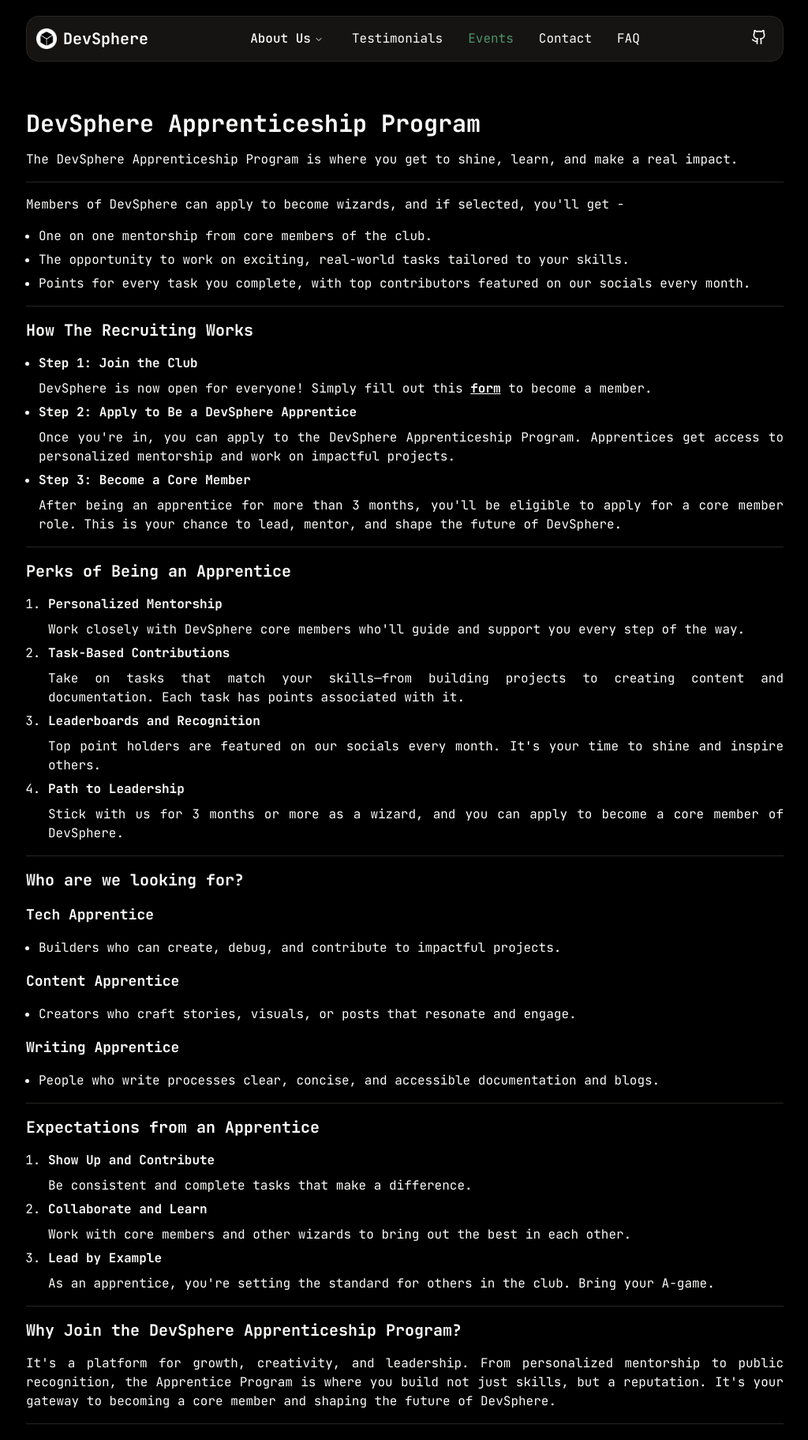
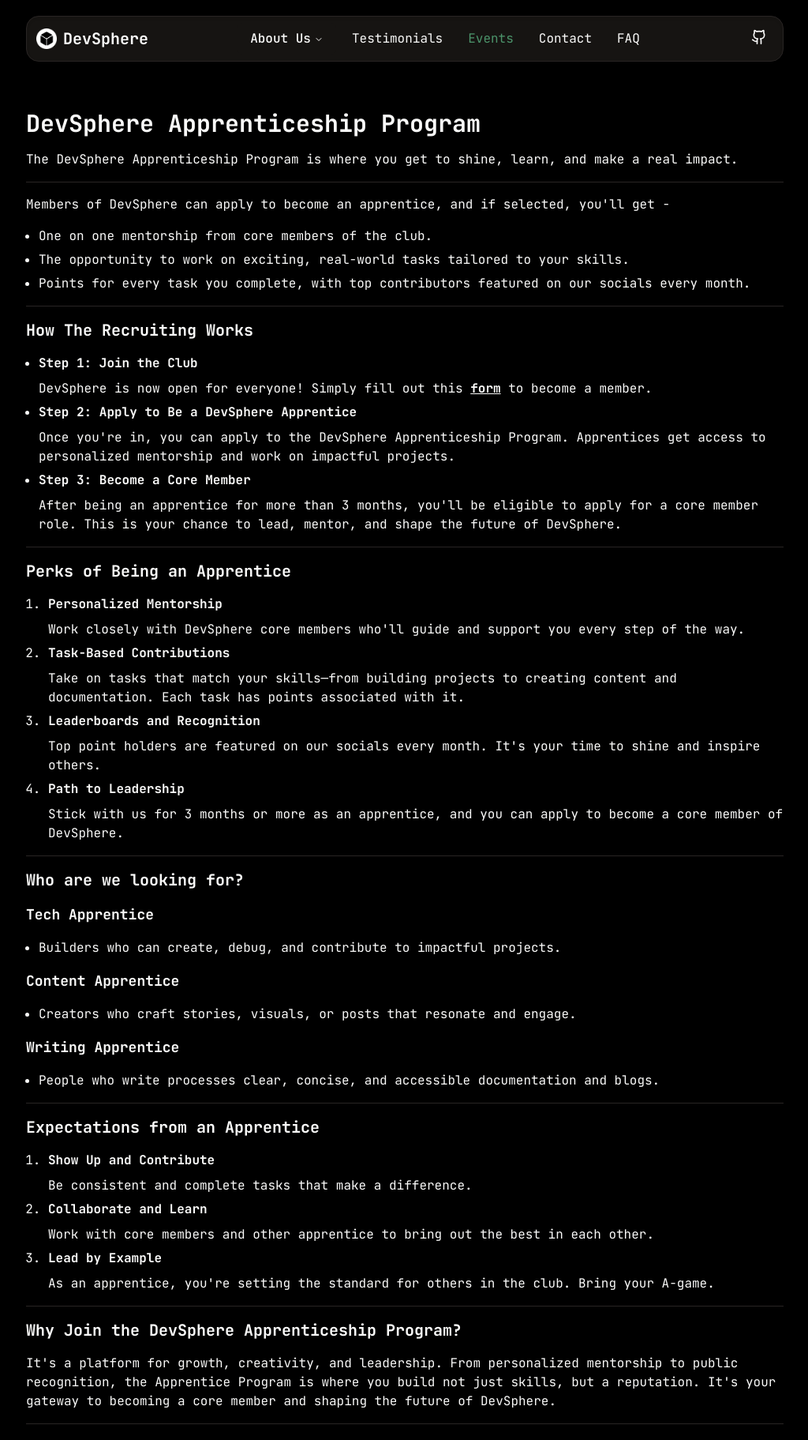
Before and after one commit to SharadhNaidu/devsphere-project-section, a Next.js app: page /DAProgram in a window 1280 px wide. Shown: the top 1823 px of the page at 79% size, without its empty margins (127-1151 px from the left). Built offline with nearby package versions, Linux system fonts and the light colour scheme.

Commit message:
minor fixes

```diff
--- a/app/DAProgram/page.tsx
+++ b/app/DAProgram/page.tsx
@@ -1,7 +1,7 @@
 import { Separator } from "@/components/ui/separator";
 export default function DAProgramPage() {
   return (
-    <div className="grid w-[90%] md:w-[70%] lg:w-[75%] lg:max-w-screen-xl gap-4 mx-auto py-20 md:py-20 text-justify">
+    <div className="grid w-[90%] md:w-[70%] lg:w-[75%] lg:max-w-screen-xl gap-4 mx-auto py-20 md:py-20">
       <h1 className="text-3xl font-bold">DevSphere Apprenticeship Program</h1>
       <p>
         The DevSphere Apprenticeship Program is where you get to shine, learn,
@@ -9,7 +9,7 @@ export default function DAProgramPage() {
       </p>
       <Separator />
       <p>
-        Members of DevSphere can apply to become wizards, and if selected,
+        Members of DevSphere can apply to become an apprentice, and if selected,
         you'll get -
       </p>
       <div className="ml-4">
@@ -77,7 +77,7 @@ export default function DAProgramPage() {
           </li>
           <li>
             <p className="font-bold pb-2">Path to Leadership</p>Stick with us
-            for 3 months or more as a wizard, and you can apply to become a core
+            for 3 months or more as an apprentice, and you can apply to become a core
             member of DevSphere.
           </li>
         </ol>
@@ -121,7 +121,7 @@ export default function DAProgramPage() {
           </li>
           <li>
             <p className="font-bold pb-2">Collaborate and Learn</p>Work with
-            core members and other wizards to bring out the best in each other.
+            core members and other apprentice to bring out the best in each other.
           </li>
           <li>
             <p className="font-bold pb-2">Lead by Example</p>As an apprentice,
@@ -134,7 +134,7 @@ export default function DAProgramPage() {
       <h2 className="text-xl font-bold">
         Why Join the DevSphere Apprenticeship Program?
       </h2>
-      <p className="text-justify">
+      <p>
         It's a platform for growth, creativity, and leadership. From
         personalized mentorship to public recognition, the Apprentice Program is
         where you build not just skills, but a reputation. It's your gateway to
```
